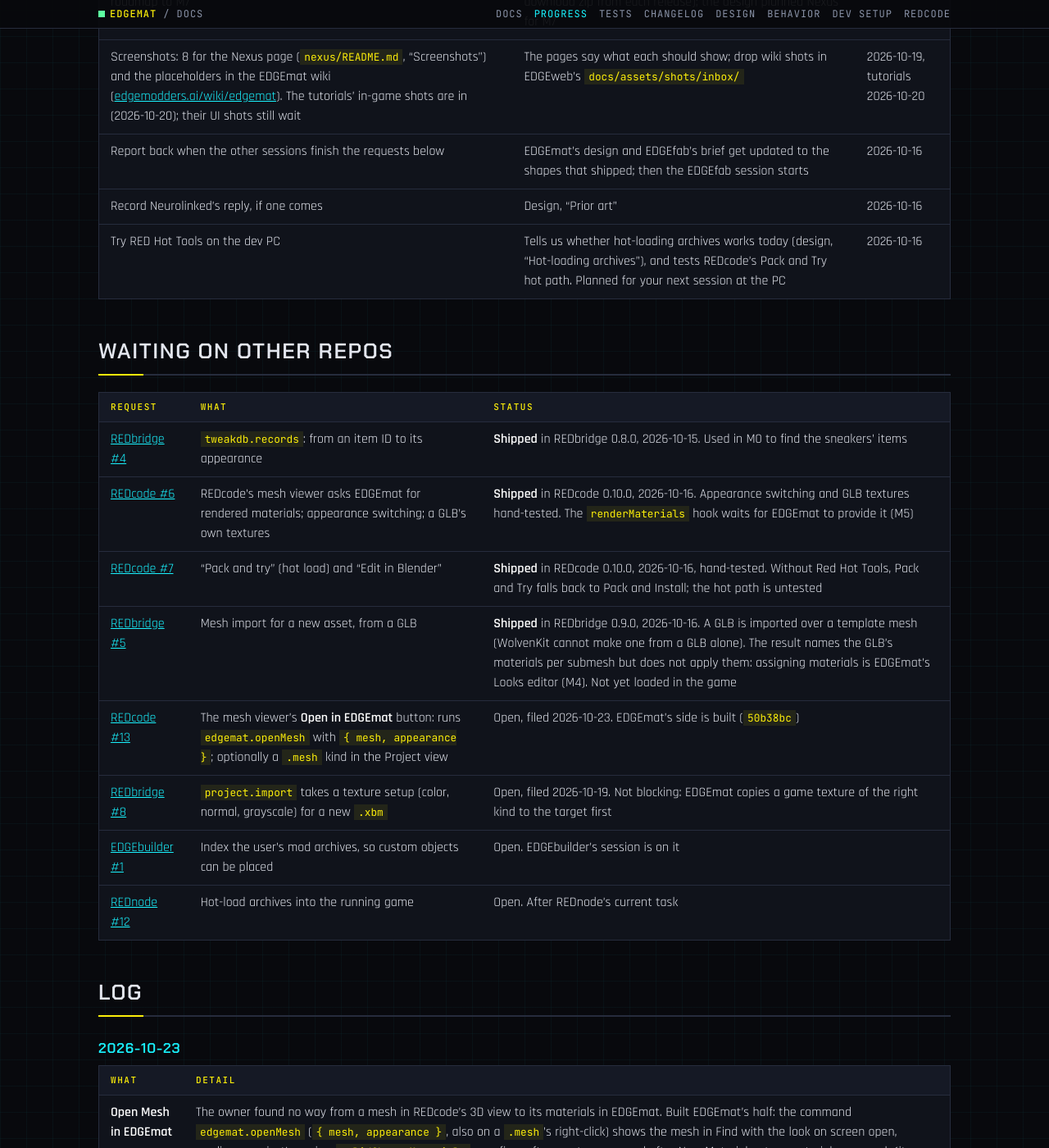
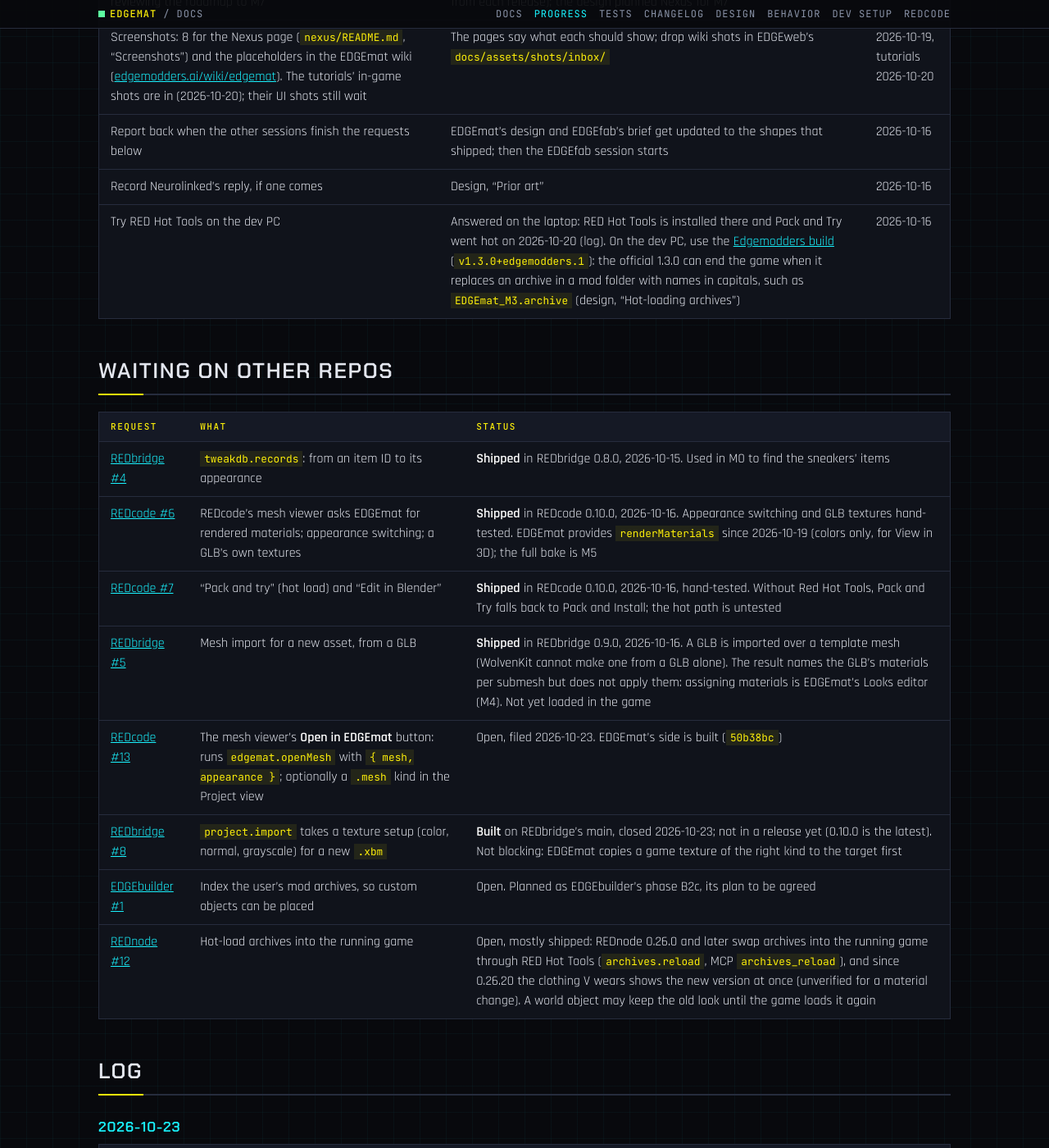
Before and after one commit to Edgemodders/EDGEmat, a Jekyll site: the page built from docs/progress.md, in a window 1280 px wide and 1400 px high, scrolled down 1140 px. Shown: the whole window at 82% size. Built offline with Jekyll 4.4.1, drawn with Linux system fonts in a browser that asks for light colours; our own code applies the rules of GitHub Pages for plain Markdown files; some of the changed text lies outside the part shown.

Commit message:
Design and progress: hot-loading works today, the requests' current state
RED Hot Tools works and REDnode's archives.reload drives it; the official
build can end the game on mixed-case archive names like EDGEmat_M3, which
the Edgemodders build fixes. REDbridge #8 is built, REDnode #12 mostly
shipped, EDGEbuilder #1 planned as B2c, renderMaterials exists.

Co-Authored-By: Claude Opus 5.5 <noreply@anthropic.com>

```diff
--- a/docs/progress.md
+++ b/docs/progress.md
@@ -2,14 +2,14 @@
 
 What has been done on EDGEmat, what was decided and why, and what is open. Newest first within each section. Read this to catch up without asking. The [design](design.html) and the [behavior spec](design/behavior.html) hold the full detail.
 
-Last updated 2026-10-20.
+Last updated 2026-10-24.
 
 ## At a glance
 
 | | |
 |---|---|
 | Phase | **M3 Edit done 2026-10-20**, with Generate's first slice, and **0.3.0 released** the same day: the first preview, on the VS Code Marketplace, Open VSX and GitHub. Next: M4 Make |
-| Extension | 0.3.0: the EDGEmat icon in the activity bar; the Library of every surface and microblend in your game; a page for each surface with its colors as named swatches; the setup editor, editing and Save to Project; Find; View in 3D; New Material |
+| Extension | 0.3.1: the EDGEmat icon in the activity bar; the Library of every surface and microblend in your game; a page for each surface with its colors as named swatches; the setup editor, editing and Save to Project; Find; View in 3D; New Material |
 | MCP server | `mat_library`, `mat_templates`, `mat_microblends`, `mat_colors`, `mat_describe`, `mat_find`, `mat_edit`, `mat_generate`, `mat_from_image`, `mat_apply` |
 | Spec | Behavior spec draft 0.2, checked against the game and in-game tests, agreed 2026-10-16 |
 | Next up | Your hand tests of Open Mesh in EDGEmat and Open Material in EDGEmat (F5), your install of 0.3.1 from the Marketplace and the Connect an Assistant test. Then M4 Make: materials for new meshes, for EDGEfab |
@@ -24,20 +24,20 @@ Last updated 2026-10-20.
 | Screenshots: 8 for the Nexus page (`nexus/README.md`, "Screenshots") and the placeholders in the EDGEmat wiki ([edgemodders.ai/wiki/edgemat](https://edgemodders.ai/wiki/edgemat/)). The tutorials' in-game shots are in (2026-10-20); their UI shots still wait | The pages say what each should show; drop wiki shots in EDGEweb's `docs/assets/shots/inbox/` | 2026-10-19, tutorials 2026-10-20 |
 | Report back when the other sessions finish the requests below | EDGEmat's design and EDGEfab's brief get updated to the shapes that shipped; then the EDGEfab session starts | 2026-10-16 |
 | Record Neurolinked's reply, if one comes | Design, "Prior art" | 2026-10-16 |
-| Try RED Hot Tools on the dev PC | Tells us whether hot-loading archives works today (design, "Hot-loading archives"), and tests REDcode's Pack and Try hot path. Planned for your next session at the PC | 2026-10-16 |
+| Try RED Hot Tools on the dev PC | Answered on the laptop: RED Hot Tools is installed there and Pack and Try went hot on 2026-10-20 (log). On the dev PC, use the [Edgemodders build](https://github.com/CyberbuildsAI/cp2077-red-hot-tools/releases) (`v1.3.0+edgemodders.1`): the official 1.3.0 can end the game when it replaces an archive in a mod folder with names in capitals, such as `EDGEmat_M3.archive` (design, "Hot-loading archives") | 2026-10-16 |
 
 ## Waiting on other repos
 
 | Request | What | Status |
 |---|---|---|
 | [REDbridge #4](https://github.com/Edgemodders/REDbridge/issues/4) | `tweakdb.records`: from an item ID to its appearance | **Shipped** in REDbridge 0.8.0, 2026-10-15. Used in M0 to find the sneakers' items |
-| [REDcode #6](https://github.com/Edgemodders/REDcode/issues/6) | REDcode's mesh viewer asks EDGEmat for rendered materials; appearance switching; a GLB's own textures | **Shipped** in REDcode 0.10.0, 2026-10-16. Appearance switching and GLB textures hand-tested. The `renderMaterials` hook waits for EDGEmat to provide it (M5) |
+| [REDcode #6](https://github.com/Edgemodders/REDcode/issues/6) | REDcode's mesh viewer asks EDGEmat for rendered materials; appearance switching; a GLB's own textures | **Shipped** in REDcode 0.10.0, 2026-10-16. Appearance switching and GLB textures hand-tested. EDGEmat provides `renderMaterials` since 2026-10-19 (colors only, for View in 3D); the full bake is M5 |
 | [REDcode #7](https://github.com/Edgemodders/REDcode/issues/7) | "Pack and try" (hot load) and "Edit in Blender" | **Shipped** in REDcode 0.10.0, 2026-10-16, hand-tested. Without Red Hot Tools, Pack and Try falls back to Pack and Install; the hot path is untested |
 | [REDbridge #5](https://github.com/Edgemodders/REDbridge/issues/5) | Mesh import for a new asset, from a GLB | **Shipped** in REDbridge 0.9.0, 2026-10-16. A GLB is imported over a template mesh (WolvenKit cannot make one from a GLB alone). The result names the GLB's materials per submesh but does not apply them: assigning materials is EDGEmat's Looks editor (M4). Not yet loaded in the game |
 | [REDcode #13](https://github.com/Edgemodders/REDcode/issues/13) | The mesh viewer's **Open in EDGEmat** button: runs `edgemat.openMesh` with `{ mesh, appearance }`; optionally a `.mesh` kind in the Project view | Open, filed 2026-10-23. EDGEmat's side is built (`50b38bc`) |
-| [REDbridge #8](https://github.com/Edgemodders/REDbridge/issues/8) | `project.import` takes a texture setup (color, normal, grayscale) for a new `.xbm` | Open, filed 2026-10-19. Not blocking: EDGEmat copies a game texture of the right kind to the target first |
-| [EDGEbuilder #1](https://github.com/Edgemodders/EDGEbuilder/issues/1) | Index the user's mod archives, so custom objects can be placed | Open. EDGEbuilder's session is on it |
-| [REDnode #12](https://github.com/Edgemodders/REDnode/issues/12) | Hot-load archives into the running game | Open. After REDnode's current task |
+| [REDbridge #8](https://github.com/Edgemodders/REDbridge/issues/8) | `project.import` takes a texture setup (color, normal, grayscale) for a new `.xbm` | **Built** on REDbridge's main, closed 2026-10-23; not in a release yet (0.10.0 is the latest). Not blocking: EDGEmat copies a game texture of the right kind to the target first |
+| [EDGEbuilder #1](https://github.com/Edgemodders/EDGEbuilder/issues/1) | Index the user's mod archives, so custom objects can be placed | Open. Planned as EDGEbuilder's phase B2c, its plan to be agreed |
+| [REDnode #12](https://github.com/Edgemodders/REDnode/issues/12) | Hot-load archives into the running game | Open, mostly shipped: REDnode 0.26.0 and later swap archives into the running game through RED Hot Tools (`archives.reload`, MCP `archives_reload`), and since 0.26.20 the clothing V wears shows the new version at once (unverified for a material change). A world object may keep the old look until the game loads it again |
 
 ## Log
 
```
Also changed, not shown: docs/design.md (+5 -5 lines).
